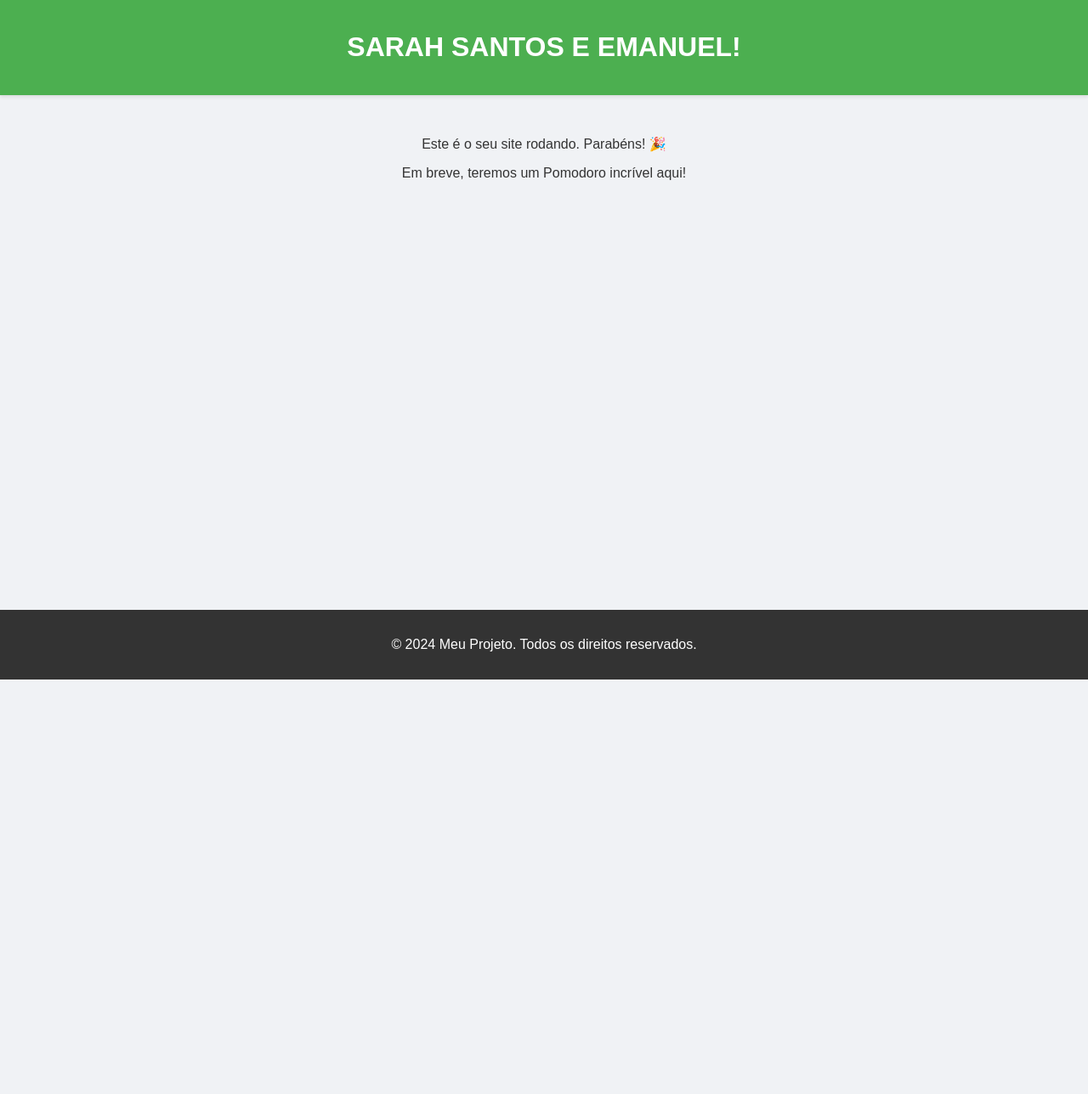
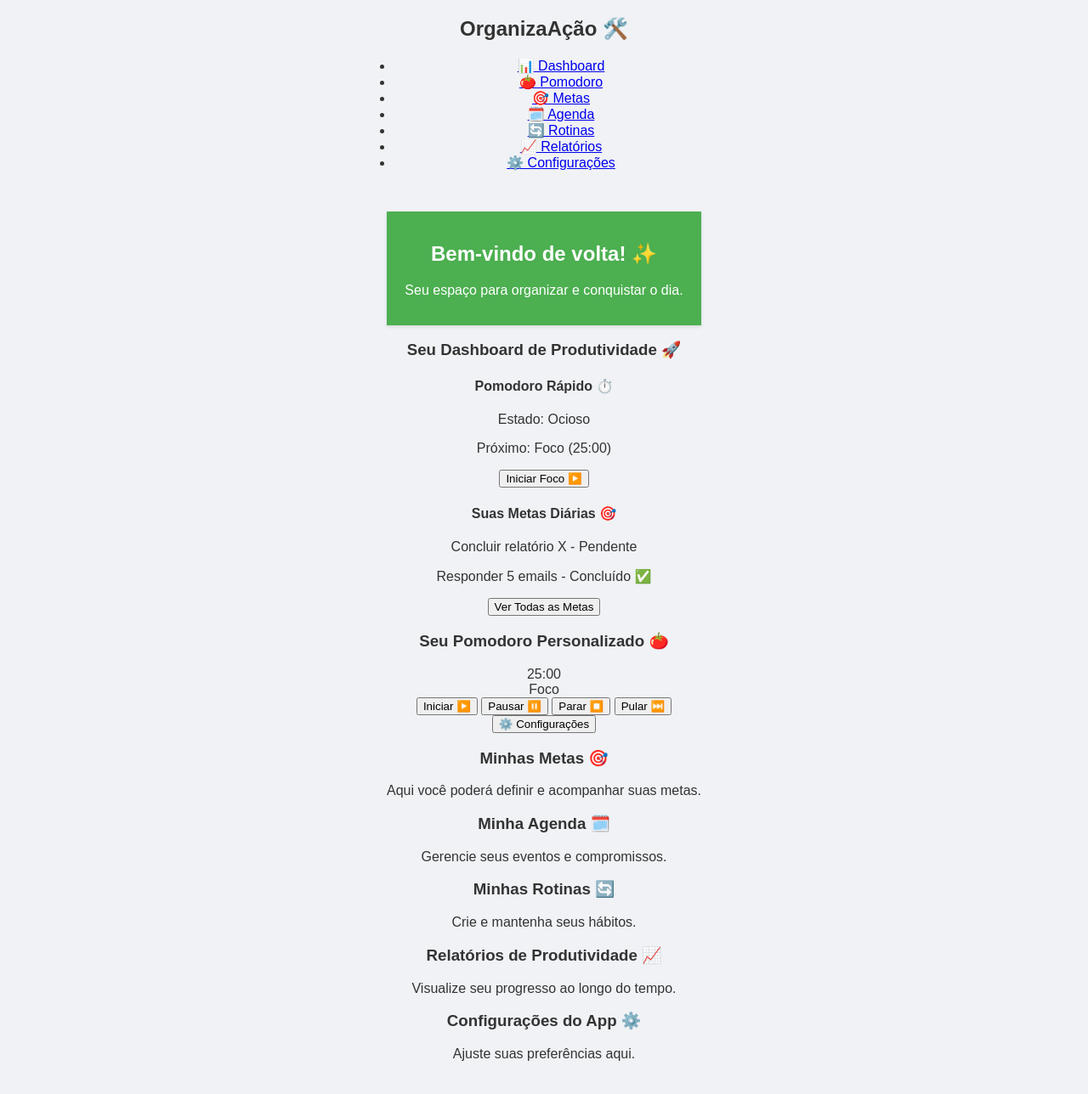
Before and after one commit to emanuelsantos2453789/botdeautomacao, a plain HTML site: page frontend/index.html in a window 1280 px wide. Shown: the whole page at 85% size. Before the commit the page ends 800 px from the top, so only its background shows below. Drawn offline with Linux system fonts and the light colour scheme.

Commit message:
Update index.html

```diff
--- a/frontend/index.html
+++ b/frontend/index.html
@@ -3,18 +3,102 @@
 <head>
     <meta charset="UTF-8">
     <meta name="viewport" content="width=device-width, initial-scale=1.0">
-    <title>Meu Primeiro Site com Railway!</title>
-    <link rel="stylesheet" href="style.css"> </head>
+    <title>OrganizaAção 🛠️ - Seu Hub de Produtividade</title>
+    <link rel="stylesheet" href="style.css">
+    <link rel="preconnect" href="https://fonts.googleapis.com">
+    <link rel="preconnect" href="https://fonts.gstatic.com" crossorigin>
+    <link href="https://fonts.googleapis.com/css2?family=Poppins:wght@400;600;700&display=swap" rel="stylesheet">
+</head>
 <body>
-    <header>
-        <h1>SARAH SANTOS E EMANUEL!</h1>
-    </header>
-    <main>
-        <p>Este é o seu site rodando. Parabéns! 🎉</p>
-        <p>Em breve, teremos um Pomodoro incrível aqui!</p>
-    </main>
-    <footer>
-        <p>&copy; 2024 Meu Projeto. Todos os direitos reservados.</p>
-    </footer>
-    <script src="script.js"></script> </body>
+    <div class="app-container">
+        <aside class="sidebar">
+            <div class="app-logo">
+                <h1>OrganizaAção 🛠️</h1>
+            </div>
+            <nav class="main-nav">
+                <ul>
+                    <li><a href="#" data-section="dashboard">📊 Dashboard</a></li>
+                    <li><a href="#" data-section="pomodoro">🍅 Pomodoro</a></li>
+                    <li><a href="#" data-section="metas">🎯 Metas</a></li>
+                    <li><a href="#" data-section="agenda">🗓️ Agenda</a></li>
+                    <li><a href="#" data-section="rotinas">🔄 Rotinas</a></li>
+                    <li><a href="#" data-section="relatorios">📈 Relatórios</a></li>
+                    <li><a href="#" data-section="configuracoes">⚙️ Configurações</a></li>
+                </ul>
+            </nav>
+        </aside>
+
+        <main class="main-content">
+            <header class="main-header">
+                <h2>Bem-vindo de volta! ✨</h2>
+                <p>Seu espaço para organizar e conquistar o dia.</p>
+            </header>
+
+            <section id="dashboard" class="content-section active">
+                <h3>Seu Dashboard de Produtividade 🚀</h3>
+                <div class="dashboard-grid">
+                    <div class="card pomodoro-widget">
+                        <h4>Pomodoro Rápido ⏱️</h4>
+                        <p>Estado: Ocioso</p>
+                        <p>Próximo: Foco (25:00)</p>
+                        <button class="btn btn-primary">Iniciar Foco ▶️</button>
+                    </div>
+
+                    <div class="card metas-widget">
+                        <h4>Suas Metas Diárias 🎯</h4>
+                        <p>Concluir relatório X - Pendente</p>
+                        <p>Responder 5 emails - Concluído ✅</p>
+                        <button class="btn btn-secondary">Ver Todas as Metas</button>
+                    </div>
+
+                    </div>
+            </section>
+
+            <section id="pomodoro" class="content-section hidden">
+                <h3>Seu Pomodoro Personalizado 🍅</h3>
+                <div class="pomodoro-timer">
+                    <div class="timer-display">25:00</div>
+                    <div class="timer-status">Foco</div>
+                </div>
+                <div class="pomodoro-controls">
+                    <button class="btn btn-primary">Iniciar ▶️</button>
+                    <button class="btn btn-secondary">Pausar ⏸️</button>
+                    <button class="btn btn-danger">Parar ⏹️</button>
+                    <button class="btn btn-info">Pular ⏭️</button>
+                </div>
+                <div class="pomodoro-configs">
+                    <button class="btn btn-link">⚙️ Configurações</button>
+                </div>
+            </section>
+
+            <section id="metas" class="content-section hidden">
+                <h3>Minhas Metas 🎯</h3>
+                <p>Aqui você poderá definir e acompanhar suas metas.</p>
+            </section>
+
+            <section id="agenda" class="content-section hidden">
+                <h3>Minha Agenda 🗓️</h3>
+                <p>Gerencie seus eventos e compromissos.</p>
+            </section>
+
+            <section id="rotinas" class="content-section hidden">
+                <h3>Minhas Rotinas 🔄</h3>
+                <p>Crie e mantenha seus hábitos.</p>
+            </section>
+
+            <section id="relatorios" class="content-section hidden">
+                <h3>Relatórios de Produtividade 📈</h3>
+                <p>Visualize seu progresso ao longo do tempo.</p>
+            </section>
+
+            <section id="configuracoes" class="content-section hidden">
+                <h3>Configurações do App ⚙️</h3>
+                <p>Ajuste suas preferências aqui.</p>
+            </section>
+
+        </main>
+    </div>
+
+    <script src="script.js"></script>
+</body>
 </html>
```
